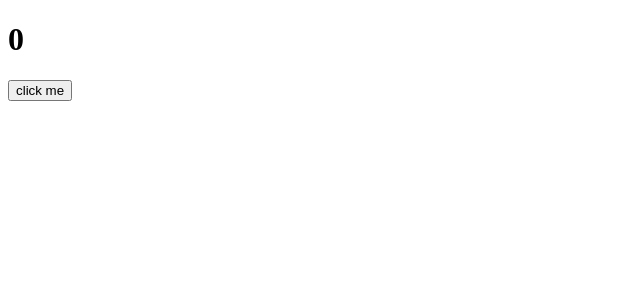
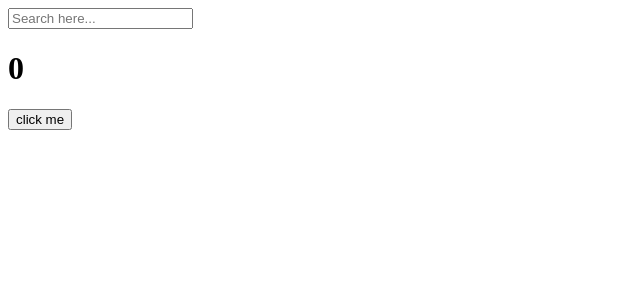
Before and after one commit to judy78799/React-demo, a React (Create React App) app: page / in a window 1280 px wide. Shown: the top 300 px of the page, without its empty margins (0-640 px from the left). Built offline with nearby package versions, Linux system fonts and the light colour scheme.

Commit message:
input 추가, value keyword

```diff
--- a/src/App.js
+++ b/src/App.js
@@ -5,9 +5,10 @@ import {useEffect, useState} from "react";
 
 function App() {
   const [counter, setValue] = useState(0);
-  const onClick = () =>
-    setValue((prev) => prev + 1);
-  console.log("I run all thee time");
+  const [keyword, setKeyword] = useState("");
+  const onClick = () => setValue((prev) => prev + 1);
+  const onChange = (event) => setKeyword(event.target.value);
+  console.log("I run all the time");
  const iRunOnlyOnce = () => {
   console.log("i run only once");
  };
@@ -17,6 +18,7 @@ function App() {
 
   return (
     <div>
+      <input value={keyword} onChange={onChange} type="text" placeholder="Search here..."/>
       <h1>{counter}</h1>
       <button onClick={onClick}>click me</button>
     </div>
```
